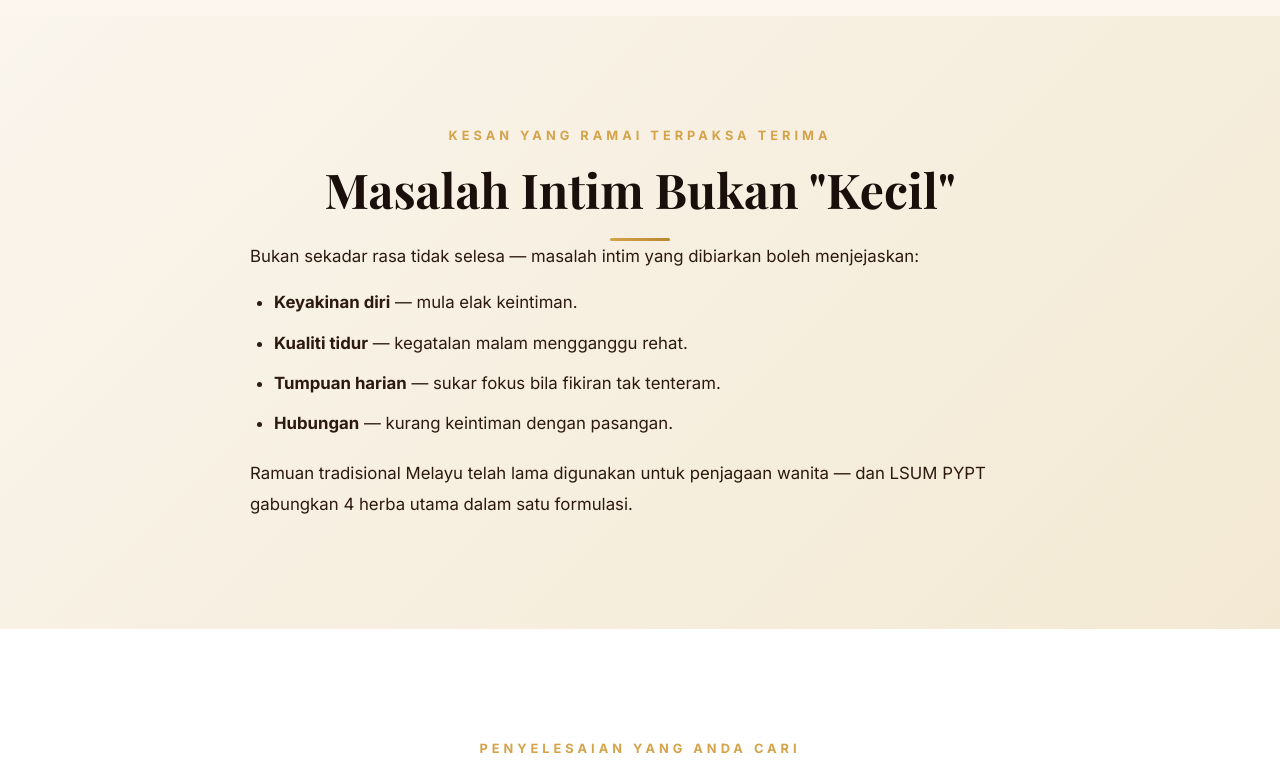
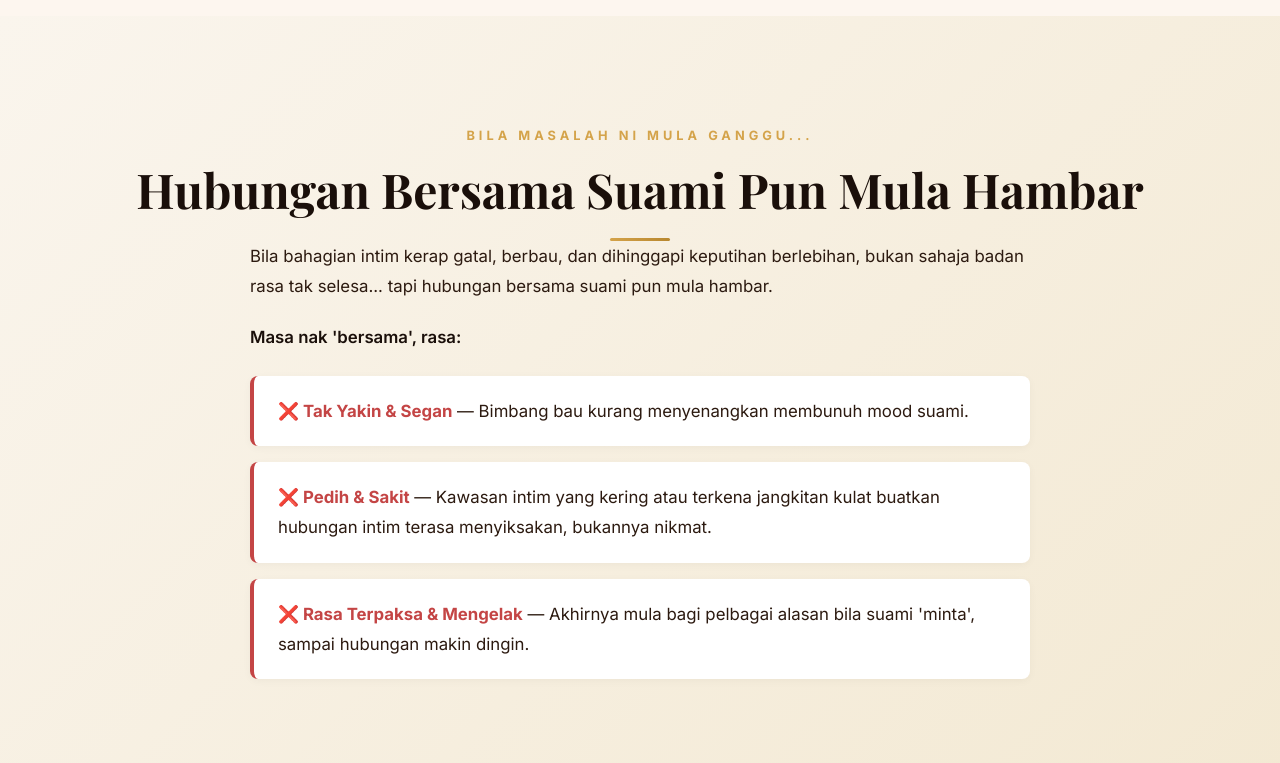
Before and after one commit to diggerdreamco-web/salespage-kopi-anjal, a plain HTML site: page lsum-pypt/index.html in a window 1280 px wide. Shown: the part 1730-2493 px from the top of the page. Drawn offline with nearby package versions, Linux system fonts and the light colour scheme.

Commit message:
feat(lsum-pypt): agitate section — relationship impact focus (#34)
Replace generic bullet list with 3 emotional pain cards:
- Tak Yakin & Segan (bau)
- Pedih & Sakit (jangkitan kulat)
- Rasa Terpaksa & Mengelak (avoidance cycle)

Red left-border + white cards on cream bg for emphasis.

Co-authored-by: Claude Opus 4.7 <noreply@anthropic.com>

```diff
--- a/lsum-pypt/index.html
+++ b/lsum-pypt/index.html
@@ -145,21 +145,27 @@
     </div>
   </section>
 
-  <!-- AGITATE -->
+  <!-- AGITATE — Relationship Impact -->
   <section class="section" style="background:linear-gradient(135deg,#faf5ed 0%,#f3e9d3 100%);">
     <div class="container">
-      <p class="section-tag reveal">Kesan Yang Ramai Terpaksa Terima</p>
-      <h2 class="reveal">Masalah Intim Bukan "Kecil"</h2>
+      <p class="section-tag reveal">Bila Masalah Ni Mula Ganggu...</p>
+      <h2 class="reveal">Hubungan Bersama Suami Pun Mula Hambar</h2>
       <div class="section-divider reveal"></div>
       <div style="max-width:780px;margin:0 auto;color:var(--brown-800);font-size:1.05rem;line-height:1.8;">
-        <p class="reveal">Bukan sekadar rasa tidak selesa — masalah intim yang dibiarkan boleh menjejaskan:</p>
-        <ul style="margin-top:16px;padding-left:24px;">
-          <li class="reveal" style="margin-bottom:10px;"><strong>Keyakinan diri</strong> — mula elak keintiman.</li>
-          <li class="reveal" style="margin-bottom:10px;"><strong>Kualiti tidur</strong> — kegatalan malam mengganggu rehat.</li>
-          <li class="reveal" style="margin-bottom:10px;"><strong>Tumpuan harian</strong> — sukar fokus bila fikiran tak tenteram.</li>
-          <li class="reveal" style="margin-bottom:10px;"><strong>Hubungan</strong> — kurang keintiman dengan pasangan.</li>
-        </ul>
-        <p class="reveal" style="margin-top:20px;">Ramuan tradisional Melayu telah lama digunakan untuk penjagaan wanita — dan LSUM PYPT gabungkan 4 herba utama dalam satu formulasi.</p>
+        <p class="reveal">Bila bahagian intim kerap gatal, berbau, dan dihinggapi keputihan berlebihan, bukan sahaja badan rasa tak selesa... tapi hubungan bersama suami pun mula hambar.</p>
+        <p class="reveal" style="margin-top:20px;font-weight:600;color:var(--brown-900);">Masa nak 'bersama', rasa:</p>
+
+        <div style="margin-top:24px;display:grid;gap:16px;">
+          <div class="reveal" style="background:white;border-left:4px solid #c44545;padding:20px 24px;border-radius:8px;box-shadow:0 2px 8px rgba(0,0,0,0.04);">
+            <p style="margin:0;"><strong style="color:#c44545;">❌ Tak Yakin &amp; Segan</strong> — Bimbang bau kurang menyenangkan membunuh mood suami.</p>
+          </div>
+          <div class="reveal" style="background:white;border-left:4px solid #c44545;padding:20px 24px;border-radius:8px;box-shadow:0 2px 8px rgba(0,0,0,0.04);">
+            <p style="margin:0;"><strong style="color:#c44545;">❌ Pedih &amp; Sakit</strong> — Kawasan intim yang kering atau terkena jangkitan kulat buatkan hubungan intim terasa menyiksakan, bukannya nikmat.</p>
+          </div>
+          <div class="reveal" style="background:white;border-left:4px solid #c44545;padding:20px 24px;border-radius:8px;box-shadow:0 2px 8px rgba(0,0,0,0.04);">
+            <p style="margin:0;"><strong style="color:#c44545;">❌ Rasa Terpaksa &amp; Mengelak</strong> — Akhirnya mula bagi pelbagai alasan bila suami 'minta', sampai hubungan makin dingin.</p>
+          </div>
+        </div>
       </div>
     </div>
   </section>
```
